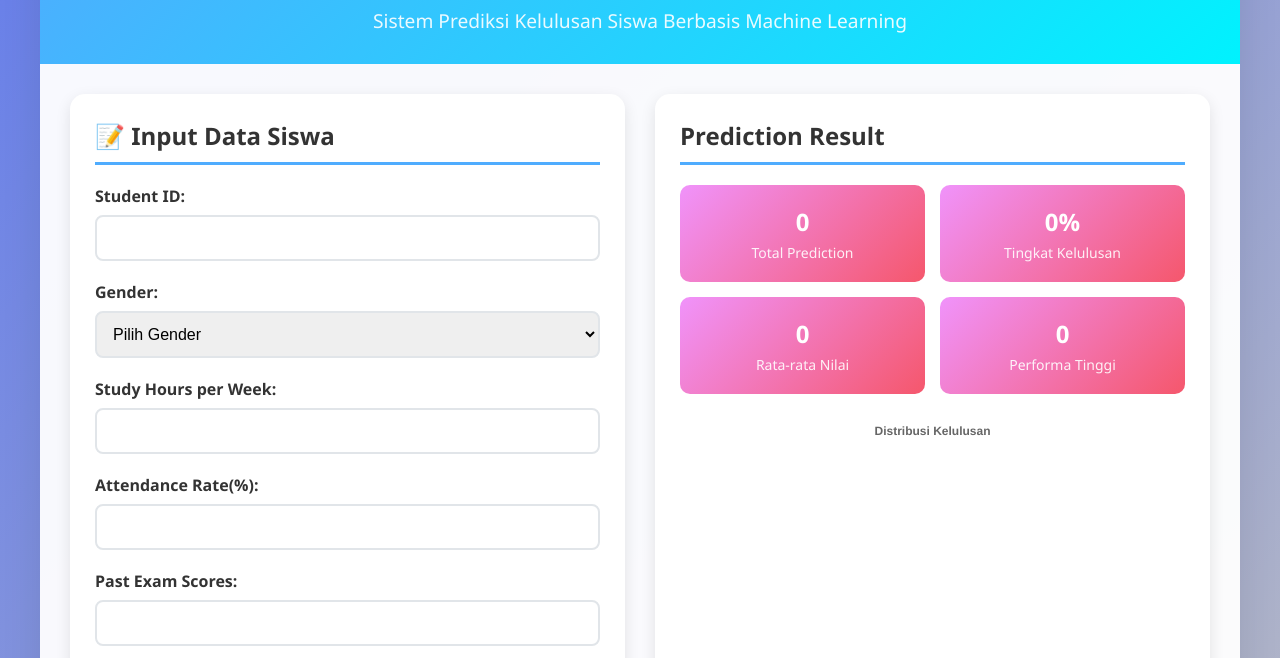
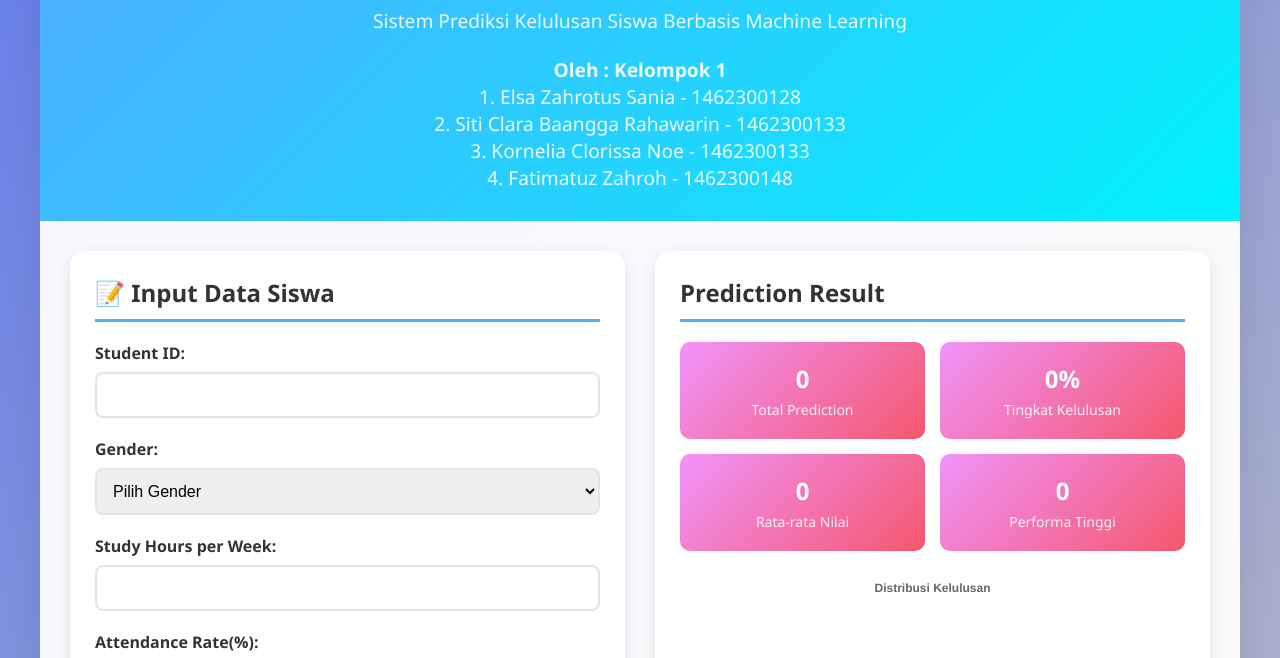
Before and after one commit to citiclara/Analisis-Prediktif-Performa-Akademik-Siswa, a plain HTML site: page index.html in a window 1280 px wide. Shown: the part 108-766 px from the top of the page. Drawn offline with nearby package versions, Linux system fonts and the light colour scheme.

Commit message:
Update index.html

```diff
--- a/index.html
+++ b/index.html
@@ -210,7 +210,12 @@
     <div class="container">
       <div class="header">
         <h1>🎓 Analisis Prediktif Performa Akademik</h1>
-        <p>Sistem Prediksi Kelulusan Siswa Berbasis Machine Learning</p>
+        <p>Sistem Prediksi Kelulusan Siswa Berbasis Machine Learning</p><br>
+        <p><strong>Oleh : Kelompok 1</strong></p>
+        <p>1. Elsa Zahrotus Sania - 1462300128</p>
+        <p>2. Siti Clara Baangga Rahawarin - 1462300133</p>
+        <p>3. Kornelia Clorissa Noe - 1462300133</p>
+        <p>4. Fatimatuz Zahroh - 1462300148</p>
       </div>
 
       <div class="main-content">
```
